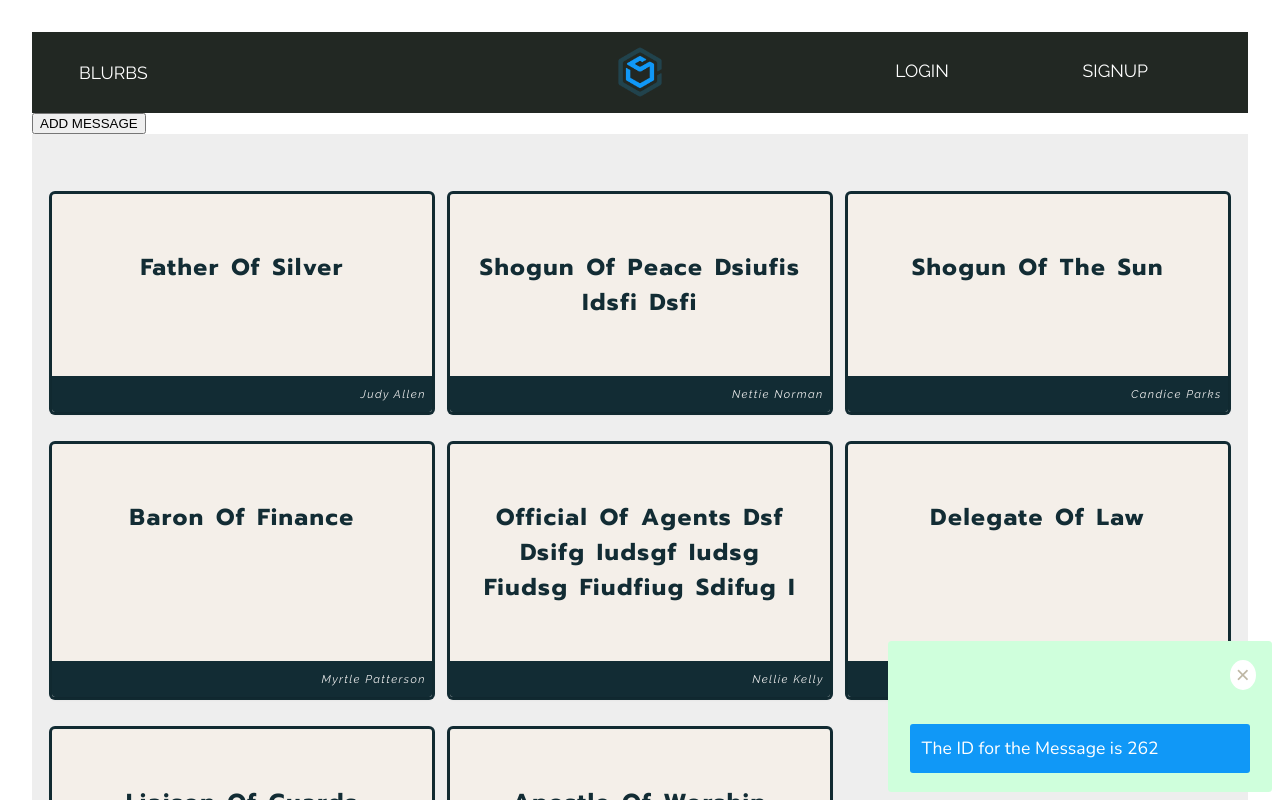
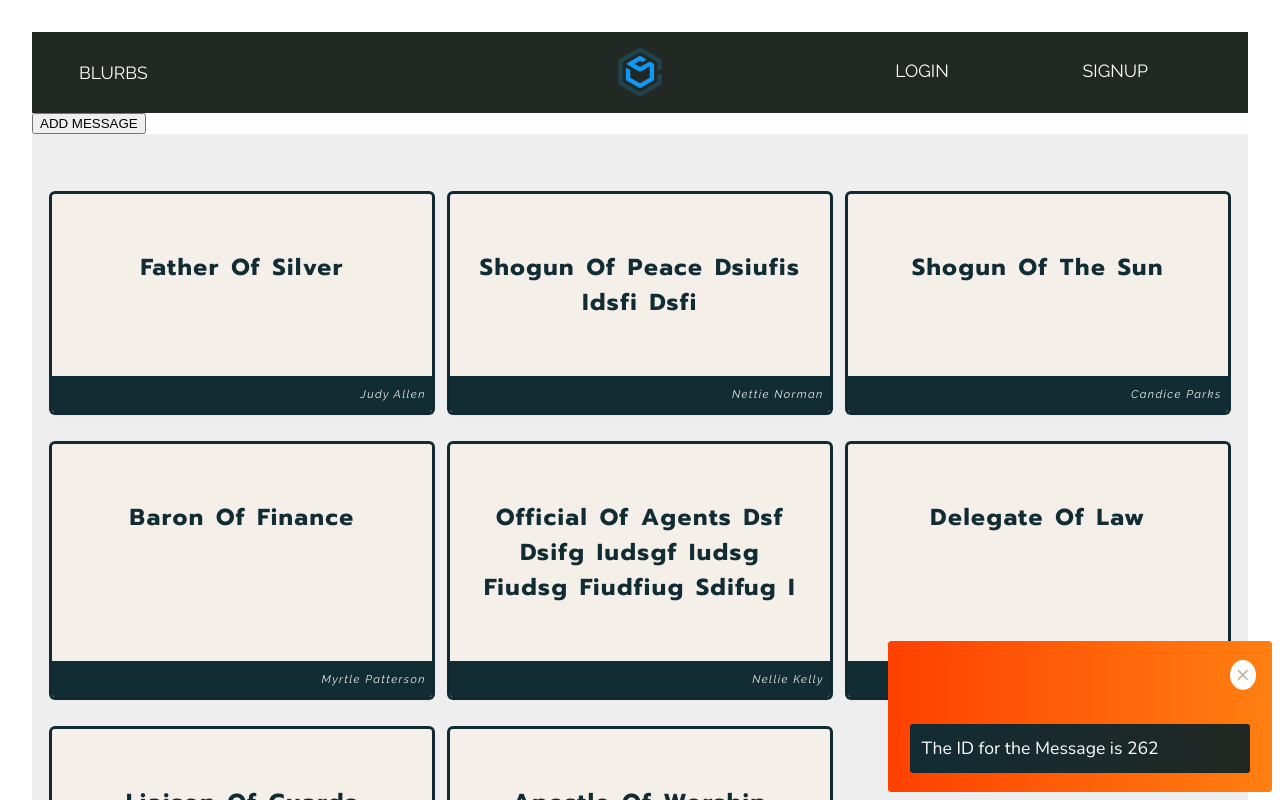
Before and after one commit to mohit-kumar-behera/blurb, a React (Create React App) app in the folder blurb-client/: page / in a window 1280 px wide. Both pictures are taken after a click on the button "ADD MESSAGE". Shown: the top 800 px of the page. Built offline with nearby package versions, Linux system fonts and the light colour scheme.

Commit message:
upadate message card css

```diff
--- a/blurb-client/src/components/Modal/Modal.css
+++ b/blurb-client/src/components/Modal/Modal.css
@@ -9,13 +9,21 @@
   border-radius: 3.5px;
   padding: 0.5rem 0.7rem;
   width: 40%;
-  background-color: var(--green-light);
+  background: -webkit-linear-gradient(
+    left,
+    var(--orange-red),
+    var(--orange-amber)
+  );
   animation: moveUp 0.6s cubic-bezier(0.67, 0.22, 1, 0.7) forwards;
   opacity: 0;
   transform: translateY(62px);
 }
 .message-card {
-  background-color: var(--blue-dodger);
+  background: -webkit-linear-gradient(
+    left,
+    var(--green-metal),
+    var(--green-jungle)
+  );
   color: #fff;
   padding: inherit;
   border-radius: 3px;
```
